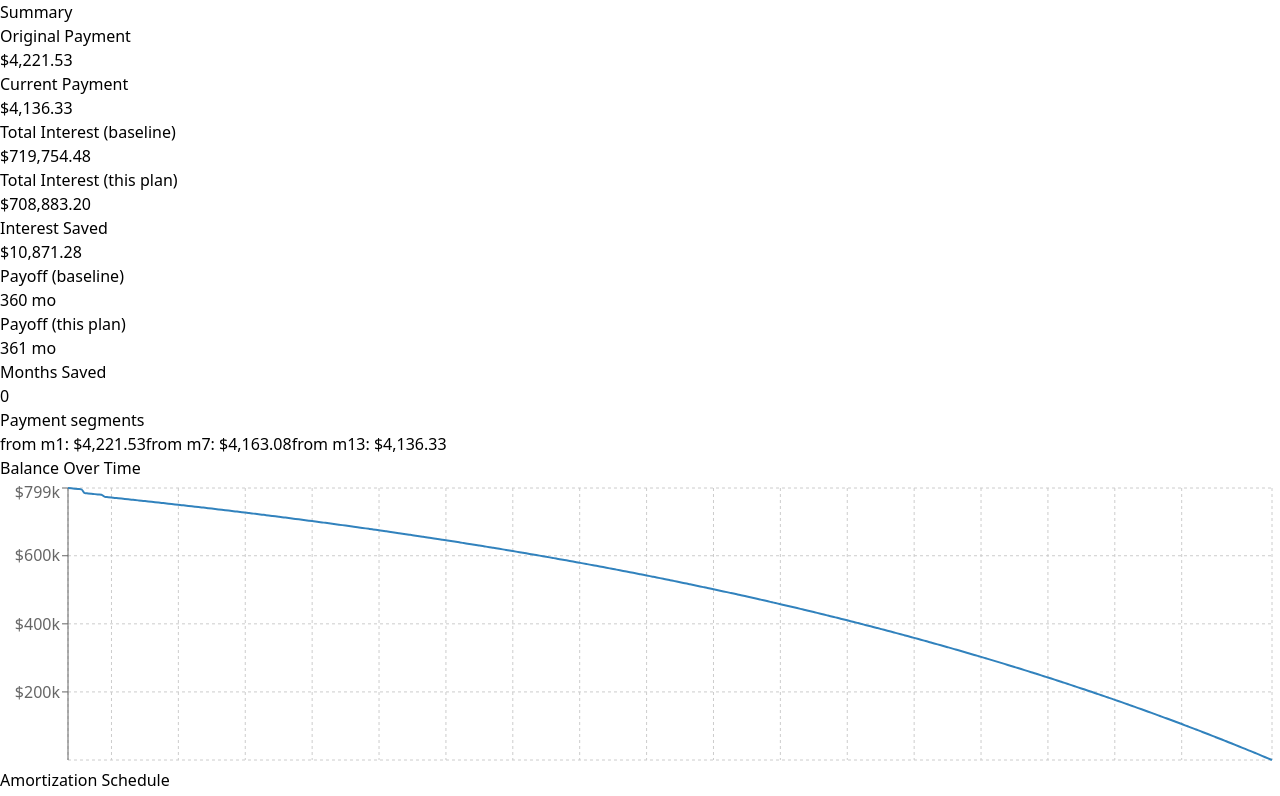
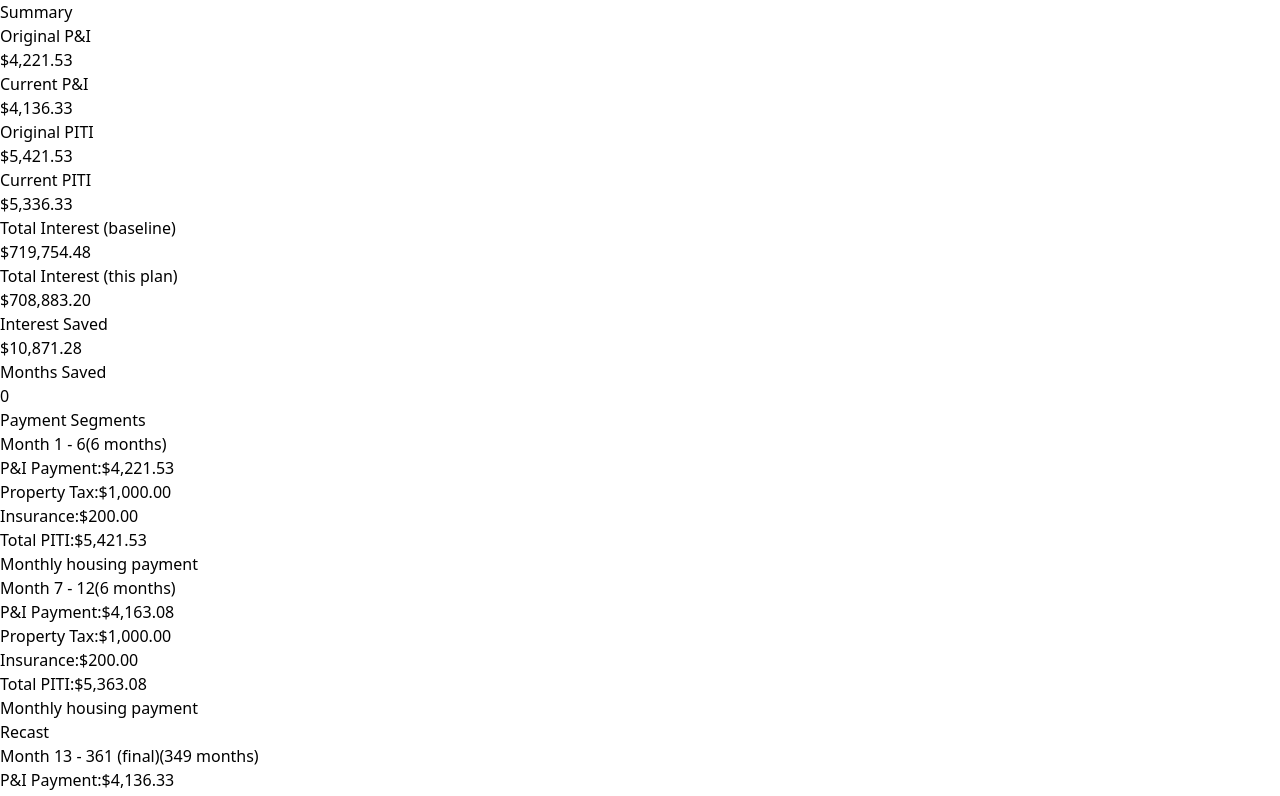
Before and after one commit to omrahman/flexible-mortgage-calculator, a React (Vite) app: page / in a window 1280 px wide. Shown: the part 722-1518 px from the top of the page. Built offline with nearby package versions, Linux system fonts and the light colour scheme.

Commit message:
Payment segments enhancements

```diff
--- a/src/components/MortgageRecastCalculator.tsx
+++ b/src/components/MortgageRecastCalculator.tsx
@@ -159,6 +159,7 @@ export default function MortgageRecastCalculator() {
             result={result}
             interestSaved={interestSaved}
             monthsSaved={monthsSaved}
+            monthlyPITI={monthlyPITI}
           />
 
           <BalanceChart chartData={result.chart} />
--- a/src/components/SummarySection.tsx
+++ b/src/components/SummarySection.tsx
@@ -8,6 +8,7 @@ interface SummarySectionProps {
   result: ScheduleResult;
   interestSaved: number;
   monthsSaved: number;
+  monthlyPITI: { propertyTax: number; insurance: number; total: number };
 }
 
 export const SummarySection: React.FC<SummarySectionProps> = ({
@@ -15,29 +16,84 @@ export const SummarySection: React.FC<SummarySectionProps> = ({
   result,
   interestSaved,
   monthsSaved,
+  monthlyPITI,
 }) => {
   return (
     <div className="rounded-2xl bg-white p-5 shadow">
       <h2 className="text-xl font-semibold mb-4">Summary</h2>
       <div className="grid grid-cols-2 lg:grid-cols-4 gap-4">
-        <SummaryCard label="Original Payment" value={fmtUSD(baseline.segments[0]?.payment || 0)} />
-        <SummaryCard label="Current Payment" value={fmtUSD(result.segments[result.segments.length - 1]?.payment || 0)} />
+        <SummaryCard label="Original P&I" value={fmtUSD(baseline.segments[0]?.payment || 0)} />
+        <SummaryCard label="Current P&I" value={fmtUSD(result.segments[result.segments.length - 1]?.payment || 0)} />
+        <SummaryCard label="Original PITI" value={fmtUSD((baseline.segments[0]?.payment || 0) + monthlyPITI.total)} />
+        <SummaryCard label="Current PITI" value={fmtUSD((result.segments[result.segments.length - 1]?.payment || 0) + monthlyPITI.total)} />
         <SummaryCard label="Total Interest (baseline)" value={fmtUSD(baseline.totalInterest)} />
         <SummaryCard label="Total Interest (this plan)" value={fmtUSD(result.totalInterest)} />
         <SummaryCard label="Interest Saved" value={fmtUSD(interestSaved)} highlight={interestSaved > 0} />
-        <SummaryCard label="Payoff (baseline)" value={`${baseline.payoffMonth} mo`} />
-        <SummaryCard label="Payoff (this plan)" value={`${result.payoffMonth} mo`} />
         <SummaryCard label="Months Saved" value={`${monthsSaved}`} highlight={monthsSaved > 0} />
       </div>
 
       <div className="mt-6">
-        <h3 className="font-semibold mb-2">Payment segments</h3>
-        <div className="flex flex-wrap gap-2 text-sm">
-          {result.segments.map((s, i) => (
-            <span key={i} className="rounded-full border px-3 py-1">
-              from m{s.start}: {fmtUSD(s.payment)}
-            </span>
-          ))}
+        <h3 className="font-semibold mb-4">Payment Segments</h3>
+        <div className="space-y-3">
+          {result.segments.map((s, i) => {
+            const totalPITI = s.payment + monthlyPITI.total;
+            const isLast = i === result.segments.length - 1;
+            const endMonth = isLast ? result.payoffMonth : result.segments[i + 1]?.start - 1;
+
+            return (
+              <div key={i} className="border rounded-xl p-4 bg-gradient-to-r from-blue-50 to-indigo-50 hover:from-blue-100 hover:to-indigo-100 transition-colors">
+                <div className="flex flex-col sm:flex-row sm:items-center sm:justify-between gap-3">
+                  <div className="flex-1">
+                    <div className="flex items-center gap-2 mb-2">
+                      <span className="text-sm font-medium text-gray-700">
+                        Month {s.start}
+                        {endMonth && endMonth !== s.start && ` - ${endMonth}`}
+                        {isLast && ' (final)'}
+                      </span>
+                      <span className="text-xs text-gray-500">
+                        ({endMonth ? endMonth - s.start + 1 : 1} month{endMonth ? 's' : ''})
+                      </span>
+                    </div>
+
+                    <div className="grid grid-cols-1 sm:grid-cols-2 gap-3 text-sm">
+                      <div className="space-y-1">
+                        <div className="flex justify-between">
+                          <span className="text-gray-600">P&I Payment:</span>
+                          <span className="font-medium">{fmtUSD(s.payment)}</span>
+                        </div>
+                        <div className="flex justify-between">
+                          <span className="text-gray-600">Property Tax:</span>
+                          <span className="font-medium">{fmtUSD(monthlyPITI.propertyTax)}</span>
+                        </div>
+                        <div className="flex justify-between">
+                          <span className="text-gray-600">Insurance:</span>
+                          <span className="font-medium">{fmtUSD(monthlyPITI.insurance)}</span>
+                        </div>
+                      </div>
+
+                      <div className="space-y-1">
+                        <div className="flex justify-between border-t pt-1">
+                          <span className="font-semibold text-gray-800">Total PITI:</span>
+                          <span className="font-semibold text-green-600 text-lg">{fmtUSD(totalPITI)}</span>
+                        </div>
+                        <div className="text-xs text-gray-500">
+                          Monthly housing payment
+                        </div>
+                      </div>
+                    </div>
+                  </div>
+
+                  {s.payment !== baseline.segments[0]?.payment && (
+                    <div className="flex-shrink-0">
+                      <span className="inline-flex items-center px-2 py-1 rounded-full text-xs font-medium bg-green-100 text-green-800">
+                        Recast
+                      </span>
+                    </div>
+                  )}
+                </div>
+              </div>
+            );
+          })}
         </div>
       </div>
     </div>
```
